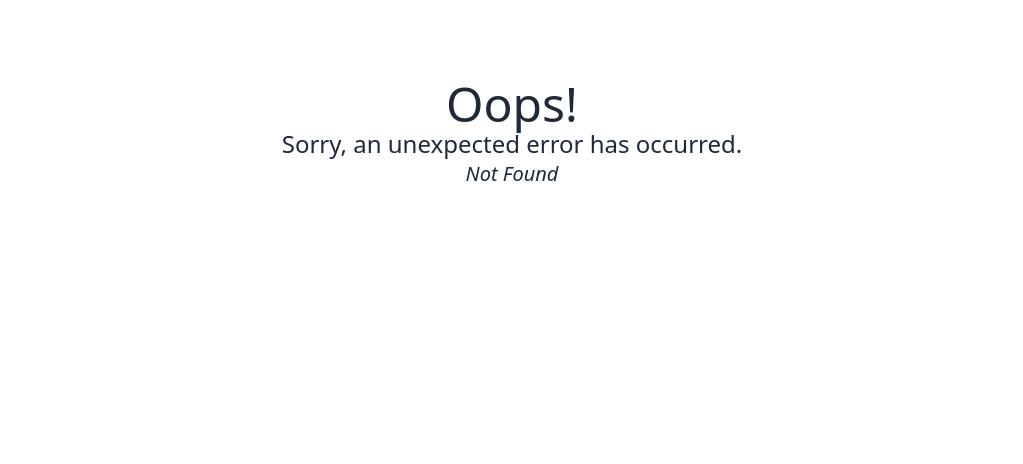
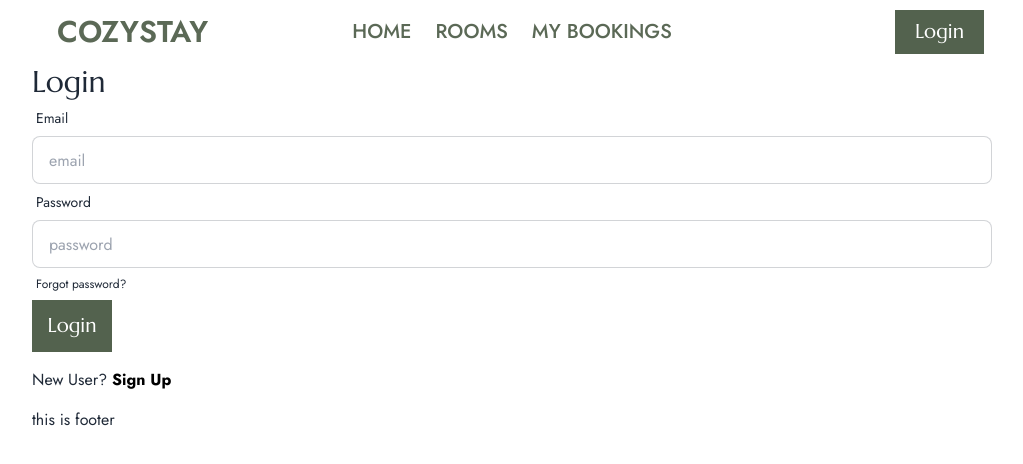
Before and after one commit to JannaturNur08/hotel-booking-client-repo, a React (Vite) app: page /login in a window 1280 px wide. Before the commit this address had no page. Shown: the top 464 px of the page, without its empty margins (128-1151 px from the left). Built offline with nearby package versions, Linux system fonts and the light colour scheme; no server answers.

Commit message:
user authentication completed with firebase and .env file added

```diff
--- a/package.json
+++ b/package.json
@@ -10,12 +10,15 @@
     "preview": "vite preview"
   },
   "dependencies": {
+    "axios": "^1.6.0",
     "dotenv": "^16.3.1",
+    "firebase": "^10.5.2",
     "localforage": "^1.10.0",
     "match-sorter": "^6.3.1",
     "react": "^18.2.0",
     "react-dom": "^18.2.0",
     "react-helmet": "^6.1.0",
+    "react-icons": "^4.11.0",
     "react-router-dom": "^6.18.0",
     "sort-by": "^1.2.0",
     "sweetalert2": "^11.9.0"
--- /dev/null
+++ b/src/Pages/Login/Login.jsx
@@ -0,0 +1,97 @@
+import { useLocation, useNavigate } from "react-router-dom";
+import { Link } from "react-router-dom";
+import useAuth from "../../hooks/useAuth";
+// import axios from "axios";
+
+
+const Login = () => {
+    const {signIn} = useAuth();
+   const navigate = useNavigate();
+   const location = useLocation();
+    const handleLogin = (event) => {
+		event.preventDefault();
+		const form = event.target;
+		const email = form.email.value;
+		const password = form.password.value;
+
+		signIn(email, password)
+			.then((result) => {
+				const loggedInUser = result.user;
+                navigate(location?.state ? location?.state : "/");
+
+				console.log(loggedInUser);
+				// navigate(from, { replace: true });
+
+				// const user = { email };
+
+				// //get access token
+				// axios.post(
+				// 		"https://car-doctor-server-three-silk.vercel.app/jwt",
+				// 		user,
+				// 		{
+				// 			withCredentials: true,
+				// 		}
+				// 	)
+				// 	.then((res) => {
+				// 		//console.log(res.data)
+				// 		if (res.data.success) {
+				// 			navigate(location?.state ? location?.state : "/");
+				// 		}
+				// 	});
+			})
+			.catch((error) => console.log(error));
+	};
+    return (
+        <div>
+            <h2 className="font-mercellus lg:text-3xl">Login</h2>
+            <form onSubmit={handleLogin}>
+							<div className="form-control">
+								<label className="label">
+									<span className="label-text">Email</span>
+								</label>
+								<input
+									type="text"
+									name="email"
+									placeholder="email"
+									className="input input-bordered"
+								/>
+							</div>
+							<div className="form-control">
+								<label className="label">
+									<span className="label-text">Password</span>
+								</label>
+								<input
+									type="password"
+									name="password"
+									placeholder="password"
+									className="input input-bordered"
+								/>
+								<label className="label">
+									<a
+										href="#"
+										className="label-text-alt link link-hover">
+										Forgot password?
+									</a>
+								</label>
+							</div>
+							<div className="lg:w-1/12 w-1/2  bg-primary text-white hover:bg-[#AB916C] font-mercellus text-center py-3 text-xl">
+								<input
+
+									type="submit"
+									value="Login"
+								/>
+							</div>
+						</form>
+                        <p className="my-4">
+							New User?{" "}
+							<Link
+								className="text-black font-bold"
+								to="/signup">
+								Sign Up
+							</Link>{" "}
+						</p>
+        </div>
+    );
+};
+
+export default Login;
--- /dev/null
+++ b/src/Pages/Login/SocialLogin.jsx
@@ -0,0 +1,29 @@
+import useAuth from "../../hooks/useAuth";
+import {FcGoogle } from "react-icons/fc";
+
+
+const SocialLogin = () => {
+    const { googleSignIn} = useAuth();
+    const handleGoogleSignIn = () => {
+        googleSignIn()
+            .then(result => {
+                console.log(result.user);
+            })
+            .catch(error => console.log(error))
+    }
+    return (
+       <div>
+
+         <div className=" mt-3 ">
+					<button
+						onClick={handleGoogleSignIn}
+						className="btn btn-outline ">
+						<FcGoogle></FcGoogle>
+						Login with Google
+					</button>
+				</div>
+       </div>
+    );
+};
+
+export default SocialLogin;
--- a/src/Pages/Shared/Navbar/Navbar.jsx
+++ b/src/Pages/Shared/Navbar/Navbar.jsx
@@ -1,4 +1,4 @@
-import { NavLink } from "react-router-dom";
+import { Link, NavLink } from "react-router-dom";
 import './Navbar.css';
 
 
@@ -12,7 +12,7 @@ const Navbar = () => {
 					className={({ isActive, isPending }) =>
 						isPending ? "pending" : isActive ? "active underline" : ""
 					}>
-					Home
+					HOME
 				</NavLink>
 			</li>
 			<li>
@@ -21,7 +21,7 @@ const Navbar = () => {
 					className={({ isActive, isPending }) =>
 						isPending ? "pending" : isActive ? "active underline" : ""
 					}>
-					Rooms
+					ROOMS
 				</NavLink>
 			</li>
 			<li>
@@ -30,7 +30,7 @@ const Navbar = () => {
 					className={({ isActive, isPending }) =>
 						isPending ? "pending" : isActive ? "active underline" : ""
 					}>
-					My Bookings
+					MY BOOKINGS
 				</NavLink>
 			</li>
 		</>
@@ -55,7 +55,8 @@ const Navbar = () => {
           </ul>
         </div>
         <div className="navbar-end">
-          <a className="px-5 py-2 bg-primary text-white hover:bg-[#AB916C] font-mercellus">Login</a>
+            <Link to='/login' className="px-5 py-2 bg-primary text-white hover:bg-[#AB916C] font-mercellus">Login</Link>
+
         </div>
       </div>
     );
--- /dev/null
+++ b/src/Pages/SignUp/SignUp.jsx
@@ -0,0 +1,70 @@
+
+import Swal from 'sweetalert2';
+import useAuth from '../../hooks/useAuth';
+import SocialLogin from '../Login/SocialLogin';
+import { Link } from 'react-router-dom';
+
+const SignUp = () => {
+    const{ createUser} = useAuth();
+
+    const handleSignUp = e => {
+        e.preventDefault();
+        const form = e.target;
+        const name = form.name.value;
+        const email = form.email.value;
+        const password = form.password.value;
+        console.log(name, email, password)
+
+
+        createUser(email, password)
+            .then(result => {
+                const user = result.user;
+                console.log('created user', user)
+                Swal.fire(
+                    'Good job!',
+                    'You signed up successfully!',
+                    'success'
+                )
+            })
+            .catch(error => console.log(error))
+
+    }
+    return (
+        <div>
+           <form onSubmit={handleSignUp}>
+                            <div className="form-control">
+                                <label className="label">
+                                    <span className="label-text">Name</span>
+                                </label>
+                                <input type="text" name='name' placeholder="name" className="input input-bordered" />
+                            </div>
+                            <div className="form-control">
+                                <label className="label">
+                                    <span className="label-text">Email</span>
+                                </label>
+                                <input type="text" name='email' placeholder="email" className="input input-bordered" />
+                            </div>
+                            <div className="form-control">
+                                <label className="label">
+                                    <span className="label-text">Confirm Password</span>
+                                </label>
+                                <input type="password" name='password' placeholder="password" className="input input-bordered" />
+                                <label className="label">
+                                    <a href="#" className="label-text-alt link link-hover">Forgot password?</a>
+                                </label>
+                            </div>
+                            <div className="lg:w-1/12 w-1/2  bg-primary text-white hover:bg-[#AB916C] font-mercellus text-center py-3 text-xl">
+								<input
+
+									type="submit"
+									value="SignUp"
+								/>
+							</div>
+                        </form>
+                        <p className='my-4'>Already Have an Account? <Link className='text-black font-bold' to="/login">Login</Link> </p>
+                        <SocialLogin></SocialLogin>
+                        </div>
+    );
+};
+
+export default SignUp;
--- /dev/null
+++ b/src/Providers/AuthProvider.jsx
@@ -0,0 +1,87 @@
+import {
+	GoogleAuthProvider,
+	createUserWithEmailAndPassword,
+	getAuth,
+	onAuthStateChanged,
+	signInWithEmailAndPassword,
+	signInWithPopup,
+	signOut,
+} from "firebase/auth";
+import { createContext, useEffect, useState } from "react";
+import app from "../firebase/firebase.config";
+
+export const AuthContext = createContext();
+const auth = getAuth(app);
+
+const AuthProvider = ({ children }) => {
+	const [user, setUser] = useState(null);
+	const googleProvider = new GoogleAuthProvider();
+	const [loading, setLoading] = useState(true);
+
+	const createUser = (email, password) => {
+		setLoading(true);
+		return createUserWithEmailAndPassword(auth, email, password);
+	};
+	const signIn = (email, password) => {
+		setLoading(true);
+		return signInWithEmailAndPassword(auth, email, password);
+	};
+
+	const googleSignIn = () => {
+		setLoading(true);
+		return signInWithPopup(auth, googleProvider);
+	};
+
+	const logOut = () => {
+		setLoading(true);
+		return signOut(auth);
+	};
+
+	useEffect(() => {
+		const unsubscribe = onAuthStateChanged(auth, (currentUser) => {
+			//const userEmail = currentUser?.email || user?.email;
+			//const loggedUser = { email: userEmail };
+			setUser(currentUser);
+			console.log("current user in auth Provider", currentUser);
+			setLoading(false);
+			//     if (currentUser) {
+			// 		axios
+			// 			.post(
+			// 				"https://car-doctor-server-three-silk.vercel.app/jwt",
+			// 				loggedUser,
+			// 				{ withCredentials: true }
+			// 			)
+			// 			.then((res) => {
+			// 				console.log("token response", res.data);
+			// 			});
+			// 	} else {
+			// 		axios
+			// 			.post(
+			// 				"https://car-doctor-server-three-silk.vercel.app/logout",
+			// 				loggedUser,
+			// 				{ withCredentials: true }
+			// 			)
+			// 			.then((res) => {
+			// 				console.log(res.data);
+			// 			});
+			// 	}
+		});
+		return () => {
+			return unsubscribe();
+		};
+	}, [user?.email]);
+	const authInfo = {
+		user,
+		createUser,
+		loading,
+		signIn,
+		googleSignIn,
+		logOut,
+	};
+
+	return (
+		<AuthContext.Provider value={authInfo}>{children}</AuthContext.Provider>
+	);
+};
+
+export default AuthProvider;
--- /dev/null
+++ b/src/firebase/firebase.config.js
@@ -0,0 +1,19 @@
+// Import the functions you need from the SDKs you need
+import { initializeApp } from "firebase/app";
+
+// TODO: Add SDKs for Firebase products that you want to use
+// https://firebase.google.com/docs/web/setup#available-libraries
+
+// Your web app's Firebase configuration
+const firebaseConfig = {
+  apiKey: import.meta.env.VITE_APIKEY,
+  authDomain: import.meta.env.VITE_AUTHDOMAIN,
+  projectId: import.meta.env.VITE_PROJECTID,
+  storageBucket: import.meta.env.VITE_STORAGEBUCKET,
+  messagingSenderId: import.meta.env.VITE_MESSAGINGSENDERID,
+  appId: import.meta.env.VITE_APPID
+};
+
+// Initialize Firebase
+const app = initializeApp(firebaseConfig);
+export default app;
--- /dev/null
+++ b/src/hooks/useAuth.jsx
@@ -0,0 +1,10 @@
+import { useContext } from "react";
+import { AuthContext } from "../Providers/AuthProvider";
+
+
+const useAuth = () => {
+    const auth = useContext(AuthContext);
+    return auth;
+};
+
+export default useAuth;
--- a/src/main.jsx
+++ b/src/main.jsx
@@ -4,9 +4,12 @@ import ReactDOM from "react-dom/client";
 import "./index.css";
 import { RouterProvider } from "react-router-dom";
 import router from "./Routes/Routes.jsx";
+import AuthProvider from "./Providers/AuthProvider.jsx";
 
 ReactDOM.createRoot(document.getElementById("root")).render(
 	<React.StrictMode>
-		<RouterProvider router={router}></RouterProvider>
+		<AuthProvider>
+    <RouterProvider router={router}></RouterProvider>
+    </AuthProvider>
 	</React.StrictMode>
 );
```
Also changed, not shown: src/Routes/Routes.jsx (+10 -0 lines), 1 other file (tests, documents, lock files or other folders).
